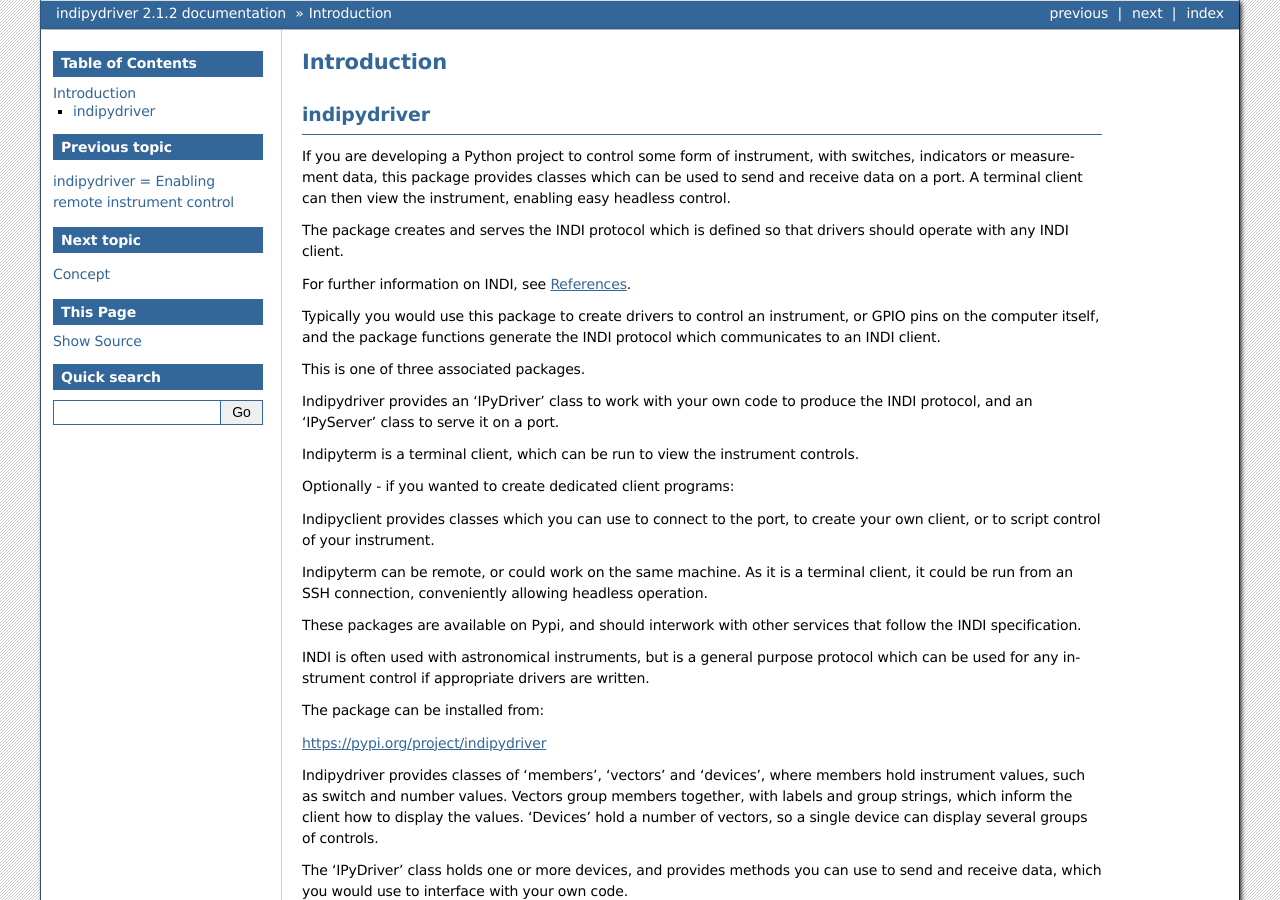
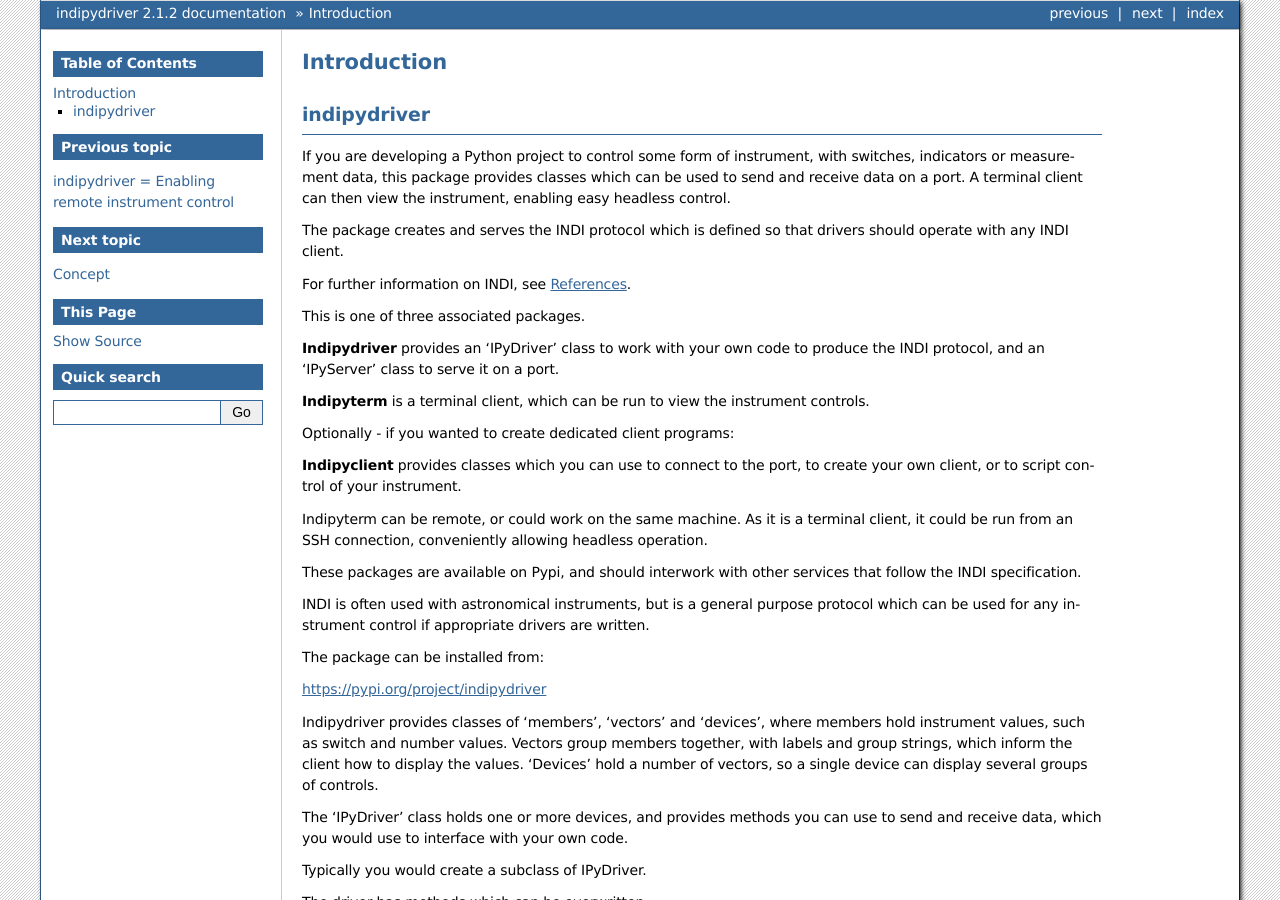
Before and after one commit to bernie-skipole/indipydriver, a Sphinx documentation site: the page built from docs/source/usage/introduction.rst, in a window 1280 px wide and 900 px high. Built offline with Sphinx 7.4.7, drawn with Linux system fonts in a browser that asks for light colours.

```diff
--- a/docs/source/usage/concept.rst
+++ b/docs/source/usage/concept.rst
@@ -156,7 +156,7 @@ This switch vector will have a single member, with name "ledmember"
 The class IPyDriver should be subclassed with your own 'rxevent(event)' coroutine method::
 
 
-    class _LEDDriver(ipd.IPyDriver):
+    class LEDDriver(ipd.IPyDriver):
 
         """IPyDriver is subclassed here to create an LED driver."""
 
@@ -266,7 +266,7 @@ The driver, device, vectors etc,. have to be instantiated, it is suggested this
 
         # Create the Driver containing this device, and as named argument
         # add the LED object used for instrument control
-        driver = _LEDDriver(leddevice, ledobj=ledobject )
+        driver = LEDDriver(leddevice, ledobj=ledobject )
 
         # and return the driver
         return driver
--- a/docs/source/usage/introduction.rst
+++ b/docs/source/usage/introduction.rst
@@ -11,17 +11,15 @@ The package creates and serves the INDI protocol which is defined so that driver
 
 For further information on INDI, see :ref:`references`.
 
-Typically you would use this package to create drivers to control an instrument, or GPIO pins on the computer itself, and the package functions generate the INDI protocol which communicates to an INDI client.
-
 This is one of three associated packages.
 
-Indipydriver provides an 'IPyDriver' class to work with your own code to produce the INDI protocol, and an 'IPyServer' class to serve it on a port.
+**Indipydriver** provides an 'IPyDriver' class to work with your own code to produce the INDI protocol, and an 'IPyServer' class to serve it on a port.
 
-Indipyterm is a terminal client, which can be run to view the instrument controls.
+**Indipyterm** is a terminal client, which can be run to view the instrument controls.
 
 Optionally - if you wanted to create dedicated client programs:
 
-Indipyclient provides classes which you can use to connect to the port, to create your own client, or to script control of your instrument.
+**Indipyclient** provides classes which you can use to connect to the port, to create your own client, or to script control of your instrument.
 
 Indipyterm can be remote, or could work on the same machine. As it is a terminal client, it could be run from an SSH connection, conveniently allowing headless operation.
 
```
Also changed, not shown: README.md (+3 -3 lines), docs/source/usage/rxevents.rst (+9 -2 lines), 1 other file.
